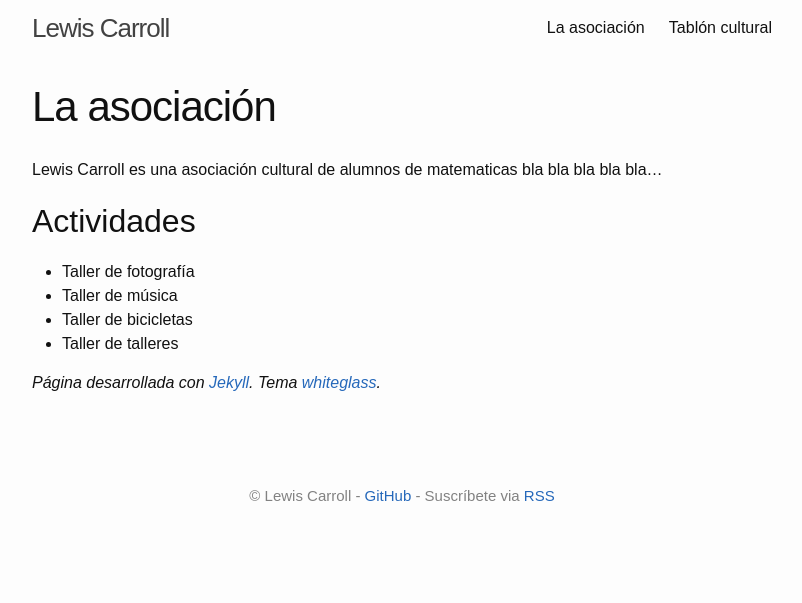
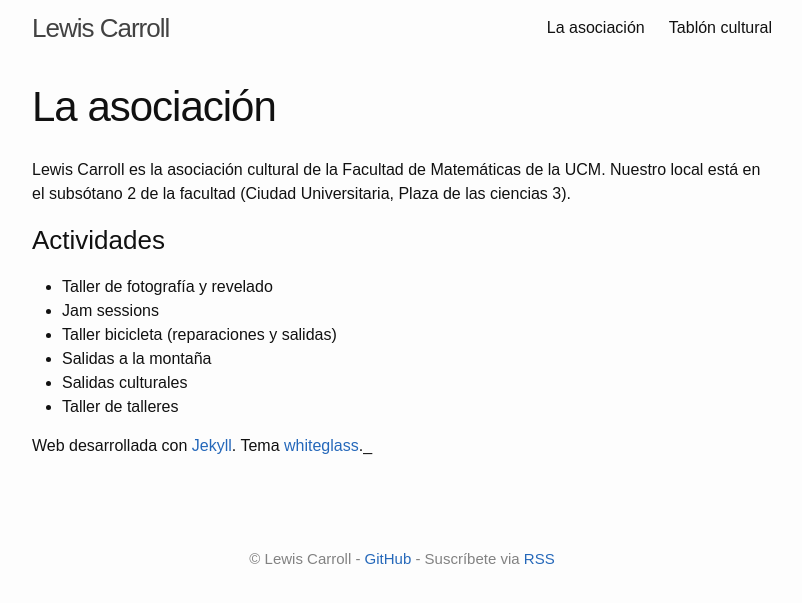
Before and after one commit to lewiscarroll/lewiscarroll.github.io, a Jekyll site: the page built from la-asociación.md, in a window 1280 px wide. Shown: the top 603 px of the page, without its empty margins (238-1040 px from the left). Built offline with Jekyll 4.4.1, drawn with Linux system fonts in a browser that asks for light colours.

Commit message:
la asoci

```diff
--- a/la-asociación.md
+++ b/la-asociación.md
@@ -4,13 +4,16 @@ title: "La asociación"
 permalink: /la-asociación/
 ---
 
-Lewis Carroll es una asociación cultural de alumnos de matematicas bla bla bla bla bla...
+Lewis Carroll es la asociación cultural de la Facultad de Matemáticas de la UCM.
+Nuestro local está en el subsótano 2 de la facultad (Ciudad Universitaria, Plaza de las ciencias 3).
 
-## Actividades
-- Taller de fotografía
-- Taller de música
-- Taller de bicicletas
+### Actividades
+- Taller de fotografía y revelado
+- Jam sessions
+- Taller bicicleta (reparaciones y salidas)
+- Salidas a la montaña
+- Salidas culturales
 - Taller de talleres
 
 
-_Página desarrollada con [Jekyll](https://jekyllrb.com/). Tema [whiteglass](https://github.com/yous/whiteglass)._
+Web desarrollada con [Jekyll](https://jekyllrb.com/). Tema [whiteglass](https://github.com/yous/whiteglass)._
```
